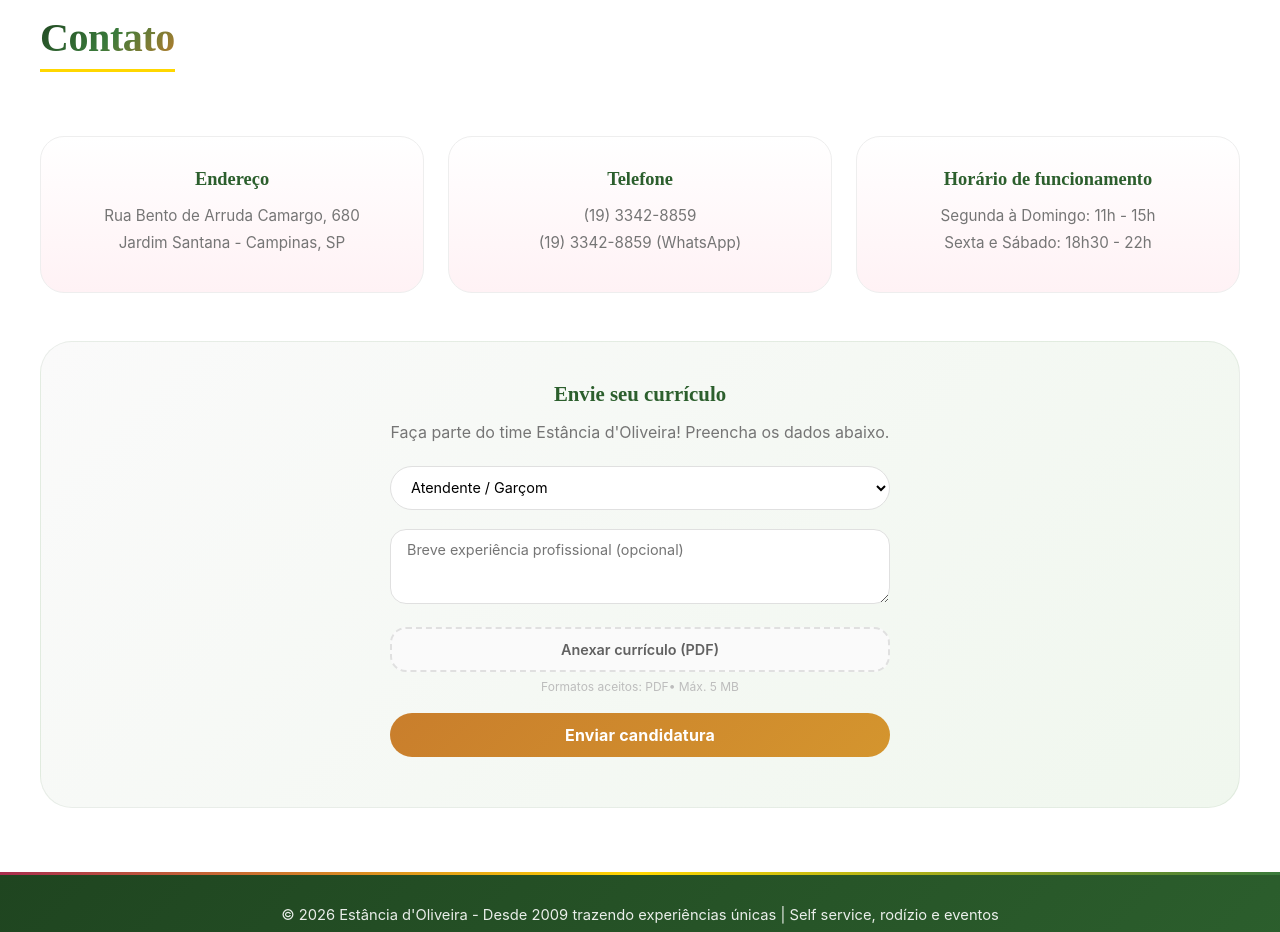
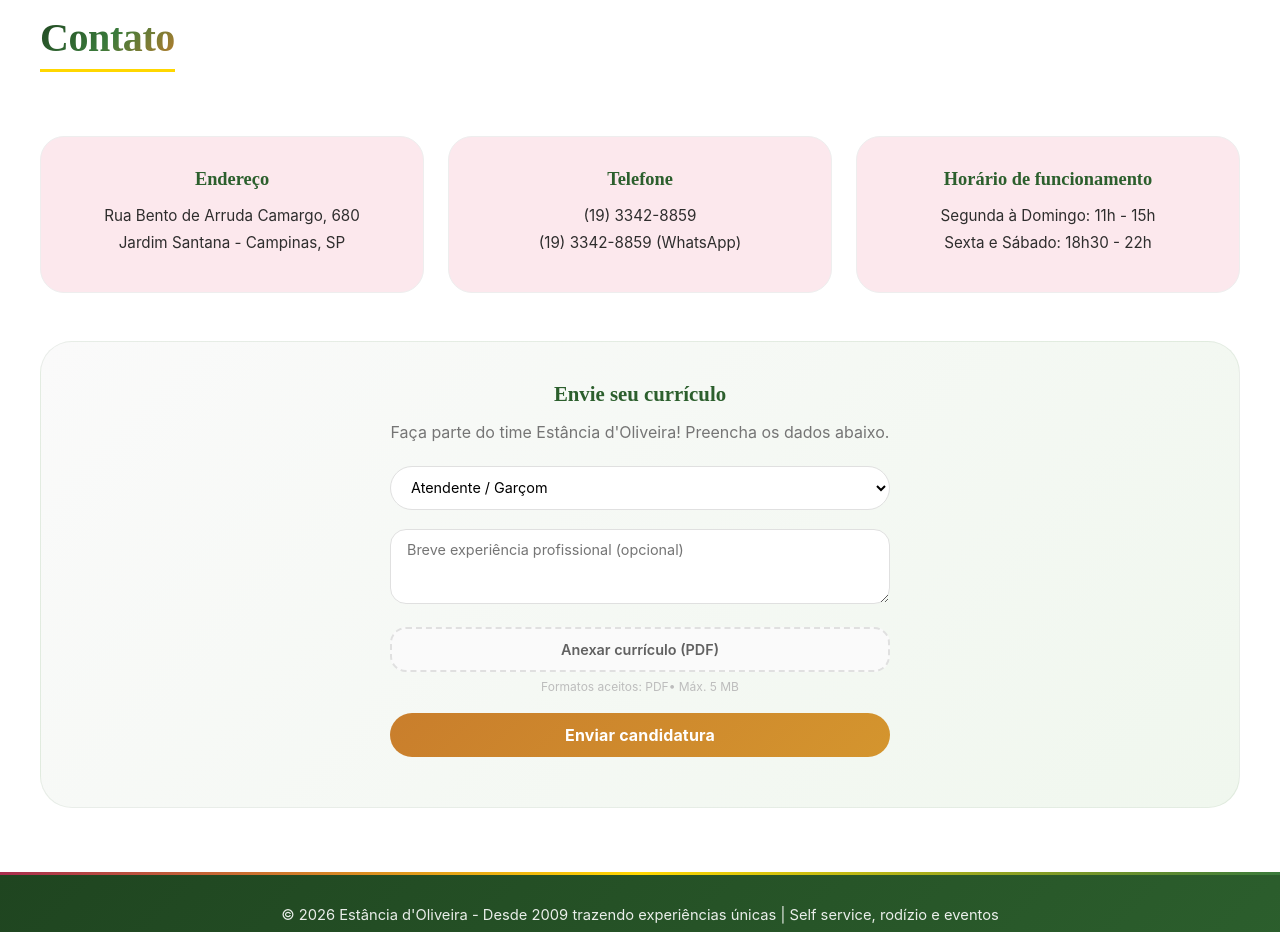
Before and after one commit to johncleyton/ProjetoWeb, a plain HTML site: page index.html in a window 1280 px wide. Shown: the part 2800-3732 px from the top of the page. Drawn offline with Linux system fonts and the light colour scheme.

Commit message:
update de uns estilos

```diff
--- a/style.css
+++ b/style.css
@@ -1682,7 +1682,7 @@
 }
 
 .contact-card {
-    background: linear-gradient(180deg, var(--white) 0%, var(--red-50) 100%);
+    background: var(--red-100);
     padding: 2rem 1.5rem;
     border-radius: var(--radius-lg);
     text-align: center;
@@ -1707,7 +1707,7 @@
 
 .contact-card p {
     margin: 0.5rem 0;
-    color: var(--gray-600);
+    color: rgb(46, 45, 45);
     font-size: 0.95rem;
 }
 
```
